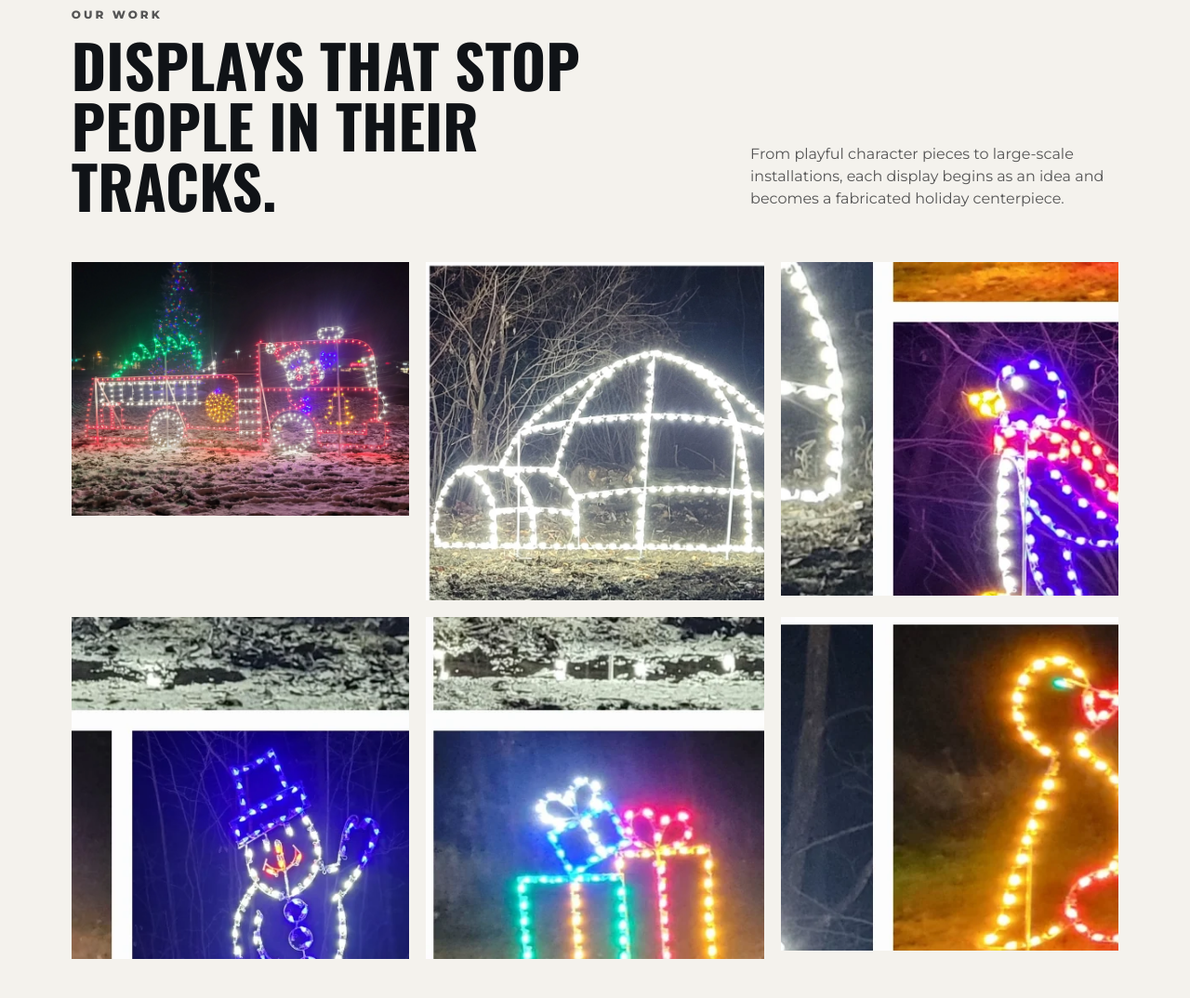
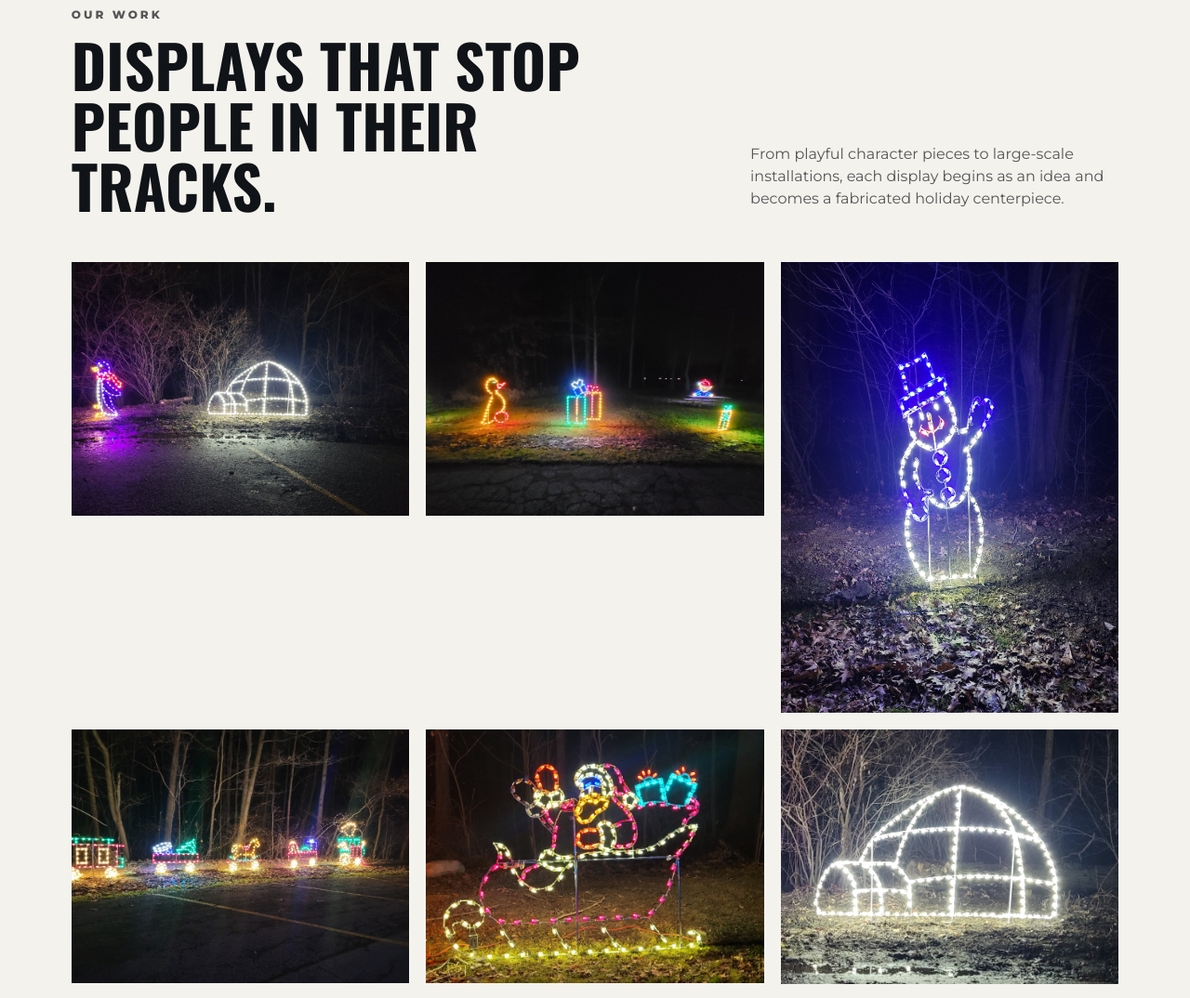
Before and after one commit to Royaltonengineeredproducts/royalton-engineered-products, a plain HTML site: page index.html in a window 1280 px wide. Shown: the part 1634-2708 px from the top of the page at 93% size. Drawn offline with nearby package versions, Linux system fonts and the light colour scheme.

Commit message:
Update gallery and commercial display

```diff
--- a/index.html
+++ b/index.html
@@ -47,15 +47,15 @@
 <section class="section displays" id="displays">
   <div class="section-heading"><div><span class="kicker">OUR WORK</span><h2>Displays that stop people in their tracks.</h2></div><p>From playful character pieces to large-scale installations, each display begins as an idea and becomes a fabricated holiday centerpiece.</p></div>
   <div class="gallery">
-    <img src="https://royaltonengineeredproducts.github.io/royalton-engineered-products/fire-truck.webp">
-  <img src="https://royaltonengineeredproducts.github.io/royalton-engineered-products/igloo.webp">
-    <img src="https://royaltonengineeredproducts.github.io/royalton-engineered-products/penguin.webp">
-    <img src="https://royaltonengineeredproducts.github.io/royalton-engineered-products/snowman.webp">
-   <img src="https://royaltonengineeredproducts.github.io/royalton-engineered-products/presents.webp">
-    <img src="https://royaltonengineeredproducts.github.io/royalton-engineered-products/duck.webp">
-  </div>
-</section>
-
+    <img src="https://royaltonengineeredproducts.github.io/royalton-engineered-products/royalton-display-02.jpg" alt="Custom illuminated penguin and igloo Christmas display">
+  <img src="https://royaltonengineeredproducts.github.io/royalton-engineered-products/royalton-display-05.jpg" alt="Custom illuminated Christmas character and present display">
+    <img src="https://royaltonengineeredproducts.github.io/royalton-engineered-products/royalton-display-06.jpg" alt="Custom illuminated snowman wire-form display">
+   <img src="https://royaltonengineeredproducts.github.io/royalton-engineered-products/royalton-display-07.jpg" alt="Custom illuminated Christmas train display">
+  <img src="https://royaltonengineeredproducts.github.io/royalton-engineered-products/royalton-display-10.jpg" alt="Custom illuminated Santa sleigh display">
+      <img src="https://royaltonengineeredproducts.github.io/royalton-engineered-products/royalton-display-11.jpg" alt="Custom illuminated igloo display">
+ <img src="https://royaltonengineeredproducts.github.io/royalton-engineered-products/royalton-display-12.jpg" alt="Custom illuminated Christmas present display">
+  <img src="https://royaltonengineeredproducts.github.io/royalton-engineered-products/royalton-display-15.jpg" alt="Custom illuminated character wire-form display">
+</div>
 <section class="split section-dark" id="custom">
   <div class="split-copy"><span class="kicker gold">CUSTOM FABRICATION</span><h2>If you can imagine it,<br>let's build it.</h2><p>Have an idea you can't find in a catalog? Royalton Engineered Products turns concepts into custom illuminated wire-form displays sized for your space and your vision.</p><a class="text-link" href="#quote">Start a custom project →</a></div>
   <div class="process">
@@ -67,7 +67,7 @@
 </section>
 
 <section class="commercial section" id="commercial">
-  <img src="https://royaltonengineeredproducts.github.io/royalton-engineered-products/hero-arch.webp" alt="Large illuminated Christmas arch spanning a roadway">
+  <div class="commercial-image"><img src="https://royaltonengineeredproducts.github.io/royalton-engineered-products/fire-truck.webp" alt="24-foot custom illuminated Christmas fire truck"></div>
   <div class="commercial-copy"><span class="kicker gold">LARGE-SCALE & COMMERCIAL</span><h2>Built for more than the front yard.</h2><p>Make a destination memorable with large illuminated pieces designed for high-impact seasonal environments.</p><div class="audiences"><span>Businesses</span><span>Municipalities & Parks</span><span>Holiday Attractions</span><span>Professional Installers</span></div><a class="btn btn-gold" href="#quote">Discuss Your Project →</a></div>
 </section>
 
```
